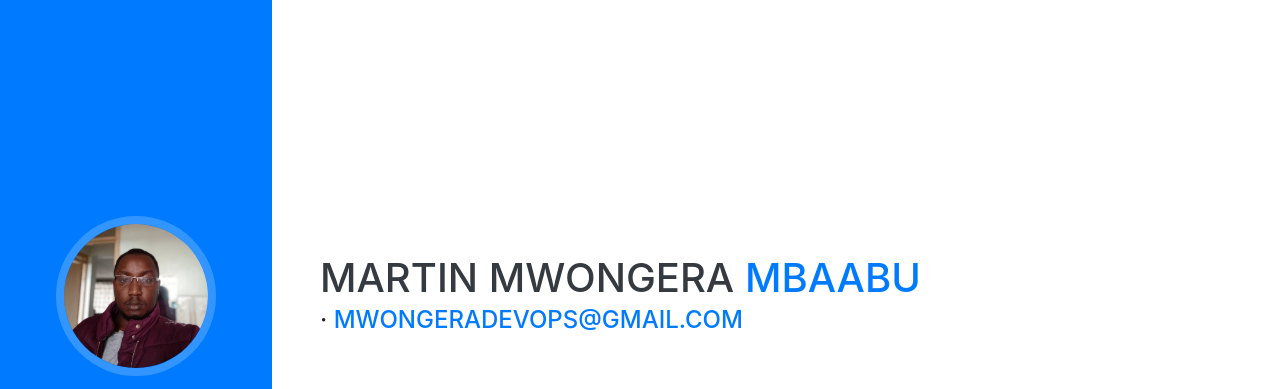
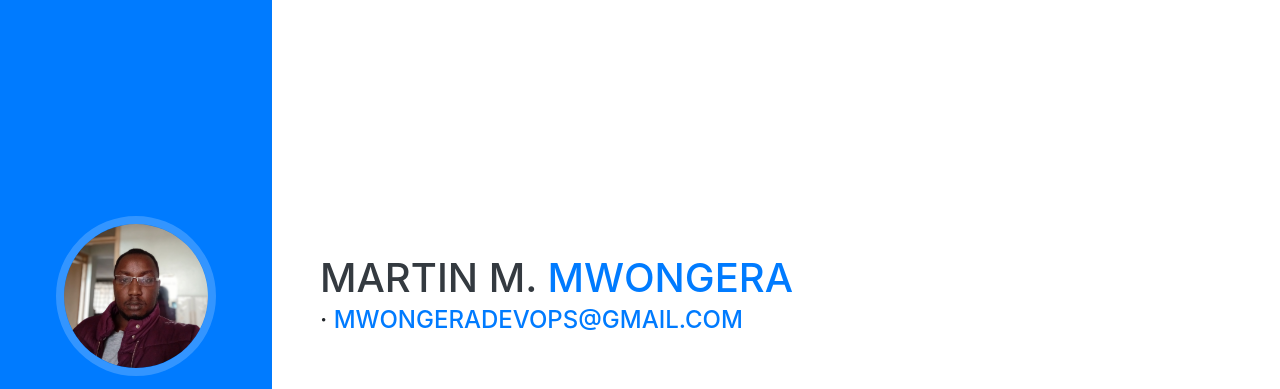
Before and after one commit to babu-appDev/babu-appDev.github.io, a website with bundled scripts: page index.html in a window 1280 px wide. Shown: the top 389 px of the page. Built offline with nearby package versions, Linux system fonts and the light colour scheme; a web font is replaced by a local one.

Commit message:
Update index.html

```diff
--- a/index.html
+++ b/index.html
@@ -30,7 +30,7 @@
 
   <nav class="navbar navbar-expand-lg navbar-dark bg-primary fixed-top" id="sideNav">
     <a class="navbar-brand js-scroll-trigger" href="#page-top">
-      <span class="d-block d-lg-none">Martin Mwongera Mbaabu</span>
+      <span class="d-block d-lg-none">Martin M. Mwongera</span>
       <span class="d-none d-lg-block">
         <img class="img-fluid img-profile rounded-circle mx-auto mb-2" src="img/profile_new.jpg" alt="">
       </span>
@@ -63,8 +63,8 @@
 
     <section class="resume-section p-3 p-lg-5 d-flex align-items-center" id="about">
       <div class="w-100">
-        <h1 class="mb-0">Martin Mwongera
-          <span class="text-primary">Mbaabu</span>
+        <h1 class="mb-0">Martin M.
+          <span class="text-primary">Mwongera</span>
         </h1>
         <div class="subheading mb-5">·
           <a href="mailto:mwongeradevops@gmail.com">mwongeradevops@gmail.com</a>
```
